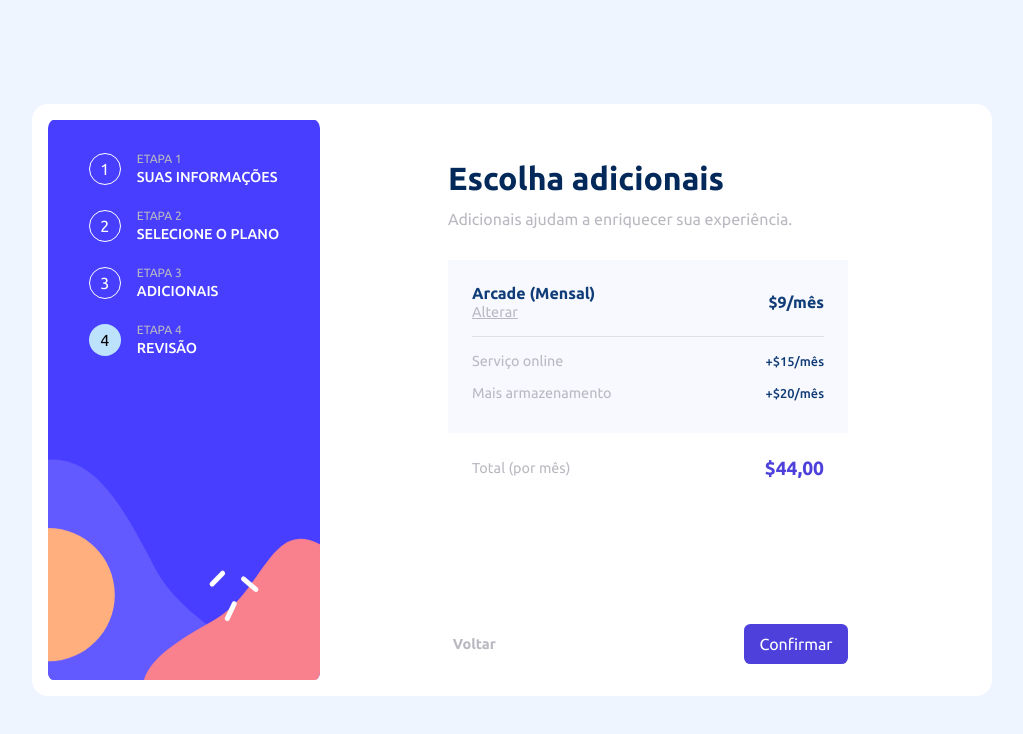
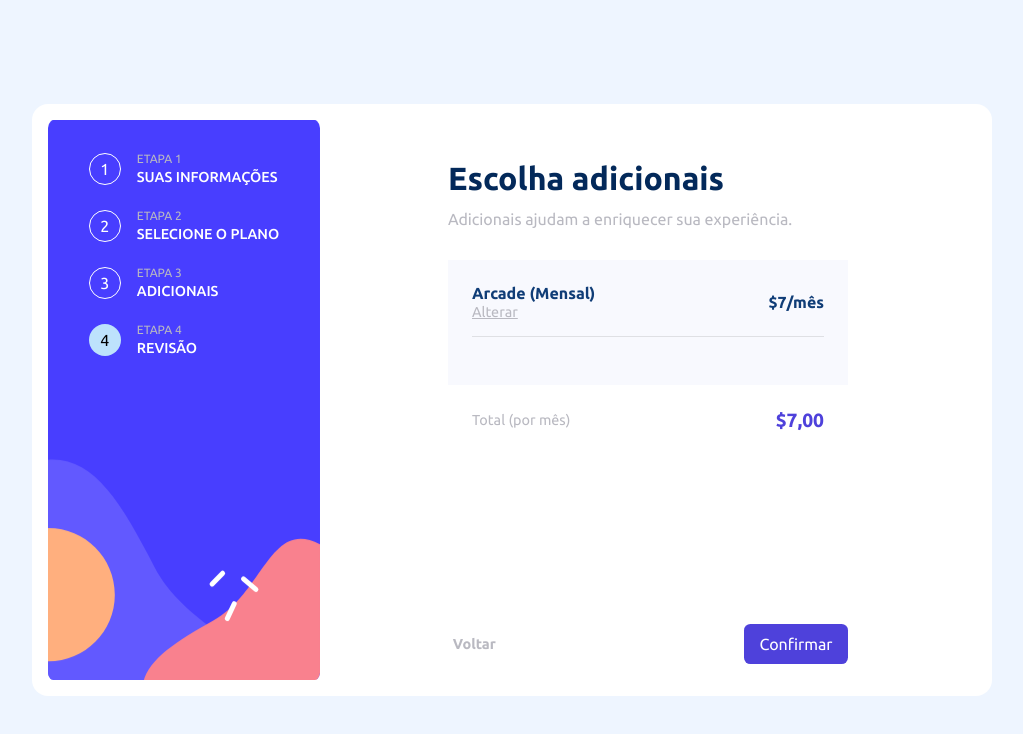
Before and after one commit to Felyppe1/multi-step-form, a React (Vite) app: page /confirmacao in a window 1280 px wide. Shown: the top 734 px of the page, without its empty margins (128-1151 px from the left). Built offline with nearby package versions, Linux system fonts and the light colour scheme; the HTML template or start-up script is replaced by a standard one.

Commit message:
feat: step four form

```diff
--- a/src/layouts/DefaultLayout/index.tsx
+++ b/src/layouts/DefaultLayout/index.tsx
@@ -14,7 +14,7 @@ export function DefaultLayout() {
         activeStep = 2
     } else if (path === '/extras') {
         activeStep = 3
-    } else if (path === '/confirmacao') {
+    } else if (path === '/confirmacao' || path === '/completo') {
         activeStep = 4
     }
 
--- a/src/pages/StepFour/index.tsx
+++ b/src/pages/StepFour/index.tsx
@@ -1,6 +1,54 @@
+import { useContext } from "react"
 import { Container, SubContainer, SubText, ReviewDiv, BaseDiv, PlanDiv, NavChange, AddsOnDiv, ItemText, PriceText, TotalDiv, TotalText, BottomDiv, GoBackLink, ConfirmButton } from "./styles"
+import { FormDataContext } from "../../contexts/FormDataContext"
 
 export function StepFour() {
+    const { stepTwoData, stepThreeData, billingInfos } = useContext(FormDataContext)
+
+    const plan = stepTwoData.plan.charAt(0).toUpperCase() + stepTwoData.plan.slice(1)
+    console.log(plan)
+    let billing
+    let billingPrice
+    let onlineServicesPrice
+    let storagePrice
+    let profilePrice
+
+    if (stepTwoData.billing == 'monthly') {
+        billing = 'Mensal'
+        switch (stepTwoData.plan) {
+            case 'arcade':
+                billingPrice = billingInfos.monthly.planPrices.arcadePrice
+                break
+            case 'advanced':
+                billingPrice = billingInfos.monthly.planPrices.advancedPrice
+                break
+            case 'pro':
+                billingPrice = billingInfos.monthly.planPrices.proPrice
+                break
+        }
+        onlineServicesPrice = billingInfos.monthly.addsOnPrices.onlineServices
+        storagePrice = billingInfos.monthly.addsOnPrices.storage
+        profilePrice = billingInfos.monthly.addsOnPrices.profile
+    } else {
+        billing = 'Anual'
+        switch (stepTwoData.plan) {
+            case 'arcade':
+                billingPrice = billingInfos.yearly.planPrices.arcadePrice
+                break
+            case 'advanced':
+                billingPrice = billingInfos.yearly.planPrices.advancedPrice
+                break
+            case 'pro':
+                billingPrice = billingInfos.yearly.planPrices.proPrice
+                break
+        }
+        onlineServicesPrice = billingInfos.yearly.addsOnPrices.onlineServices
+        storagePrice = billingInfos.yearly.addsOnPrices.storage
+        profilePrice = billingInfos.yearly.addsOnPrices.profile
+    }
+
+    const total = billingPrice! + (stepThreeData.onlineServices ? onlineServicesPrice : 0) + (stepThreeData.storage ? storagePrice : 0) + (stepThreeData.profile ? profilePrice : 0)
+
     return (
         <Container>
             <SubContainer>
@@ -11,26 +59,36 @@ export function StepFour() {
                         <ReviewDiv>
                             <PlanDiv>
                                 <div>
-                                    <p>Arcade (Mensal)</p>
+                                    <p>{`${plan} (${billing})`}</p>
                                     <NavChange to='/plano'>Alterar</NavChange>
                                 </div>
-                                <p>$9/mês</p>
+                                <p>${billingPrice}/mês</p>
                             </PlanDiv>
                             <AddsOnDiv>
+                                {stepThreeData.onlineServices &&
                                 <BaseDiv>
                                     <ItemText>Serviço online</ItemText>
-                                    <PriceText>+$15/mês</PriceText>
+                                    <PriceText>+${onlineServicesPrice}/mês</PriceText>
                                 </BaseDiv>
+                                }
+                                {stepThreeData.storage &&
                                 <BaseDiv>
                                     <ItemText>Mais armazenamento</ItemText>
-                                    <PriceText>+$20/mês</PriceText>
+                                    <PriceText>+${storagePrice}/mês</PriceText>
                                 </BaseDiv>
+                                }
+                                {stepThreeData.profile &&
+                                <BaseDiv>
+                                    <ItemText>Perfil personalizado</ItemText>
+                                    <PriceText>+${profilePrice}/mês</PriceText>
+                                </BaseDiv>
+                                }
                             </AddsOnDiv>
 
                         </ReviewDiv>
                         <TotalDiv>
-                            <ItemText>Total (por mês)</ItemText>
-                            <TotalText>$44,00</TotalText>
+                            <ItemText>{stepTwoData.billing == 'monthly' ? 'Total (por mês)' : 'Total (por ano)'}</ItemText>
+                            <TotalText>${total.toFixed(2).replace('.', ',')}</TotalText>
                         </TotalDiv>
                     </div>
                 </div>
```
